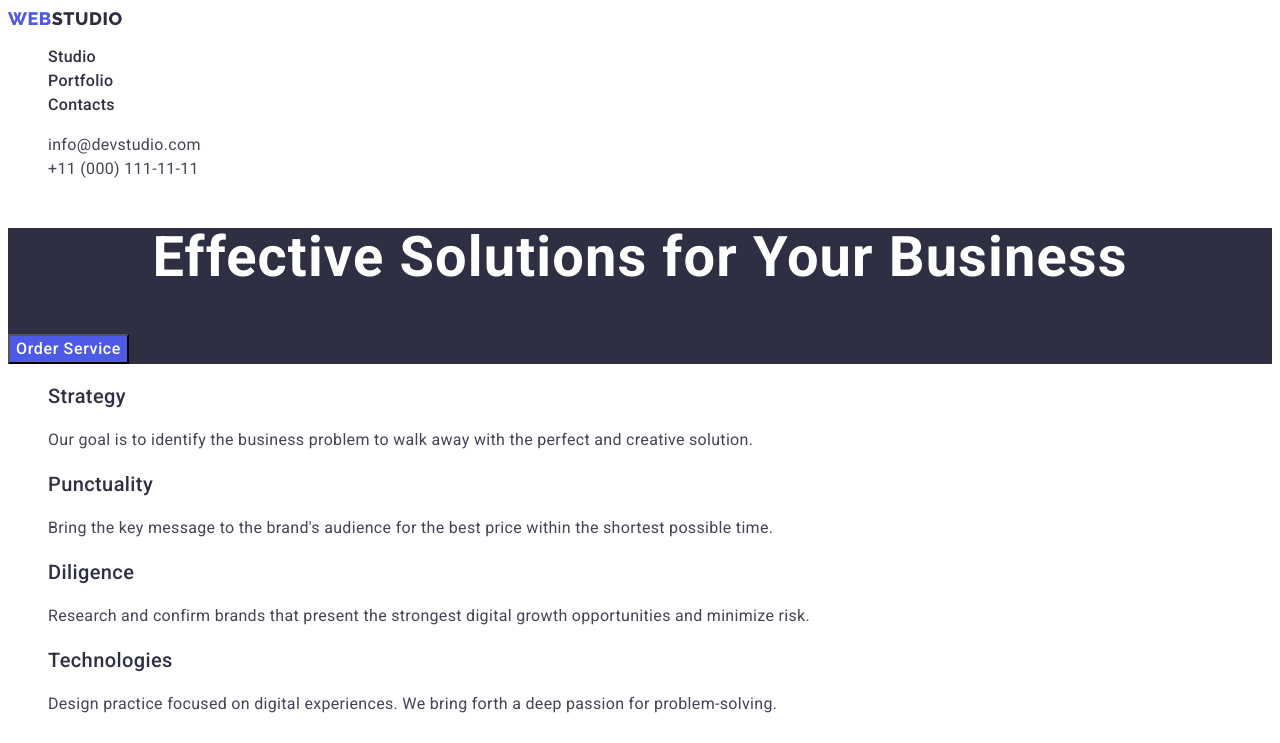
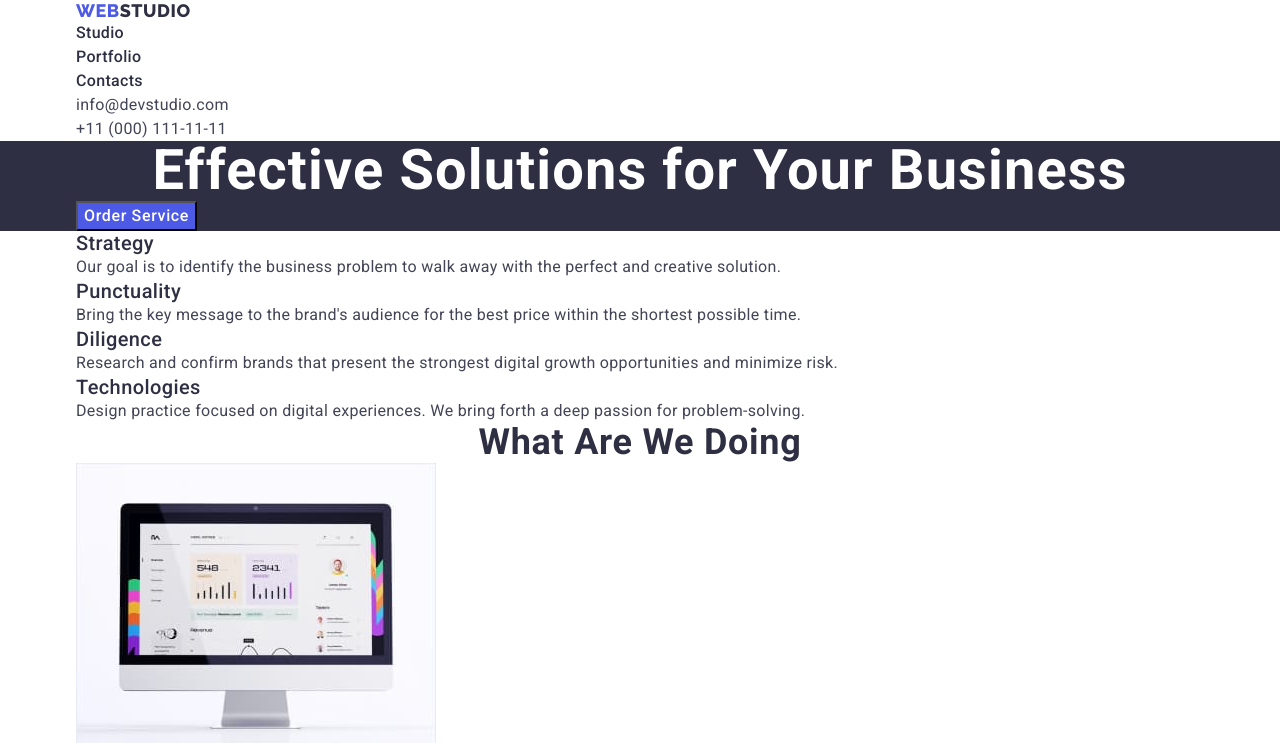
Before and after one commit to Alina-023/goit-markup-hw-03, a plain HTML site: page index.html in a window 1280 px wide. Shown: the top 743 px of the page. Drawn offline with nearby package versions, Linux system fonts and the light colour scheme.

Commit message:
update-1

```diff
--- a/css/styles.css
+++ b/css/styles.css
@@ -14,6 +14,22 @@ list-style: none;
 
 }
 /*------------INDEX----------*/
+
+.container {
+        width: 1128px;
+        padding-left: 15px;
+        padding-right: 15px;
+        margin: 0 auto;
+}
+h1,h2,h3,h4,h5,h6,p {
+        margin-top: 0;
+        margin-bottom: 0;
+}
+ul,ol {
+        margin-top: 0;
+        margin-bottom: 0;
+        padding-left: 0;
+}
 
 body {
     font-family: 'Roboto', sans-serif;
@@ -86,6 +102,7 @@ body {
         text-align: center;
         letter-spacing: 0.02em;
         color: #FFFFFF;
+
 }
 .hero-button {
     font-family: "Roboto", sans-serif;
--- a/index.html
+++ b/index.html
@@ -11,6 +11,13 @@
     <link
         href="https://fonts.googleapis.com/css2?family=Raleway:wght@800&family=Roboto:wght@400;500;700;900&display=swap"
         rel="stylesheet">
+
+    <!------------------------NORMALIZE------------------->
+
+    <link rel="stylesheet" href="https://cdnjs.cloudflare.com/ajax/libs/normalize/8.0.1/normalize.min.css"
+        integrity="sha512-NhSC1YmyruXifcj/KFRWoC561YpHpc5Jtzgvbuzx5VozKpWvQ+4nXhPdFgmx8xqexRcpAglTj9sIBWINXa8x5w=="
+        crossorigin="anonymous" referrerpolicy="no-referrer" />
+
     <link rel="stylesheet" href="./css/styles.css" />
 </head>
 
@@ -19,6 +26,7 @@
     <!---------------------------- HEADER----------------->
 
     <header>
+        <div class="container">
             <nav>
                 <a class="header-logo link" href="./index.html">Web<span class="span">Studio</span></a>
 
@@ -39,6 +47,7 @@
 
                 </ul>
             </address>
+        </div>
     </header>
 
     <main>
@@ -46,27 +55,30 @@
         <!-------------------HERO---------------------->
 
         <section class="hero">
-
+            <div class="container">
                 <h1 class="hero-title">Effective Solutions for Your Business</h1>
                 <button type="button" class="hero-button">Order Service</button>
-
+            </div>
         </section>
 
 
 
         <section class="services">
+            <div class="container">
                 <h2 class="services-title" hidden>Services we provide</h2>
                 <ul class="services-list list">
                     <li>
                         <h3 class="services-title">Strategy</h3>
-                    <p class="services-text">Our goal is to identify the business problem to walk away with the perfect
+                        <p class="services-text">Our goal is to identify the business problem to walk away with the
+                            perfect
                             and creative
                             solution.</p>
 
                     </li>
                     <li>
                         <h3 class="services-title">Punctuality</h3>
-                    <p class="services-text">Bring the key message to the brand's audience for the best price within the
+                        <p class="services-text">Bring the key message to the brand's audience for the best price within
+                            the
                             shortest possible
                             time.</p>
                     </li>
@@ -84,10 +96,11 @@
 
                     </li>
                 </ul>
+            </div>
         </section>
 
         <section class="features">
-
+            <div class="container">
                 <h2 class="features-title">What Are We Doing</h2>
 
                 <ul class="features-list list">
@@ -98,12 +111,12 @@
                             alt="hand holding a mobile phone"></li>
 
                 </ul>
-
+            </div>
         </section>
 
 
         <section class="team">
-
+            <div class="container">
                 <h2 class="team-title">Our Team</h2>
                 <ul class="team-list list">
                     <li class="team-item">
@@ -129,16 +142,18 @@
 
                     </li>
                 </ul>
-
+            </div>
         </section>
     </main>
 
     <!--------------------FOOTER------------------->
 
     <footer class="footer">
+        <div class="container">
             <a class="footer-logo link" href="./index.html">Web<span class="footer-span">Studio</span></a>
             <p class="footer-text">Increase the flow of customers and sales for your business with digital marketing &
                 growth solutions.</p>
+        </div>
     </footer>
 
 </body>
```
Also changed, not shown: portfolio.html (+11 -0 lines). Lines whose indentation alone changed are shown as unchanged.
